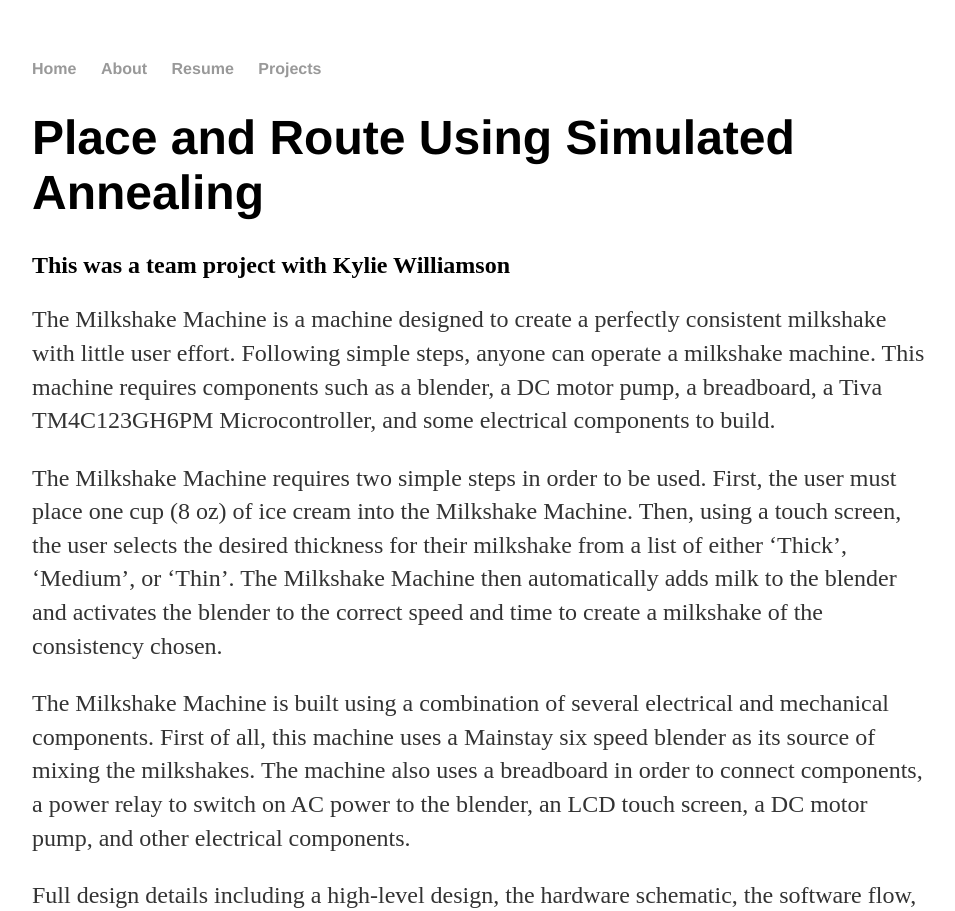
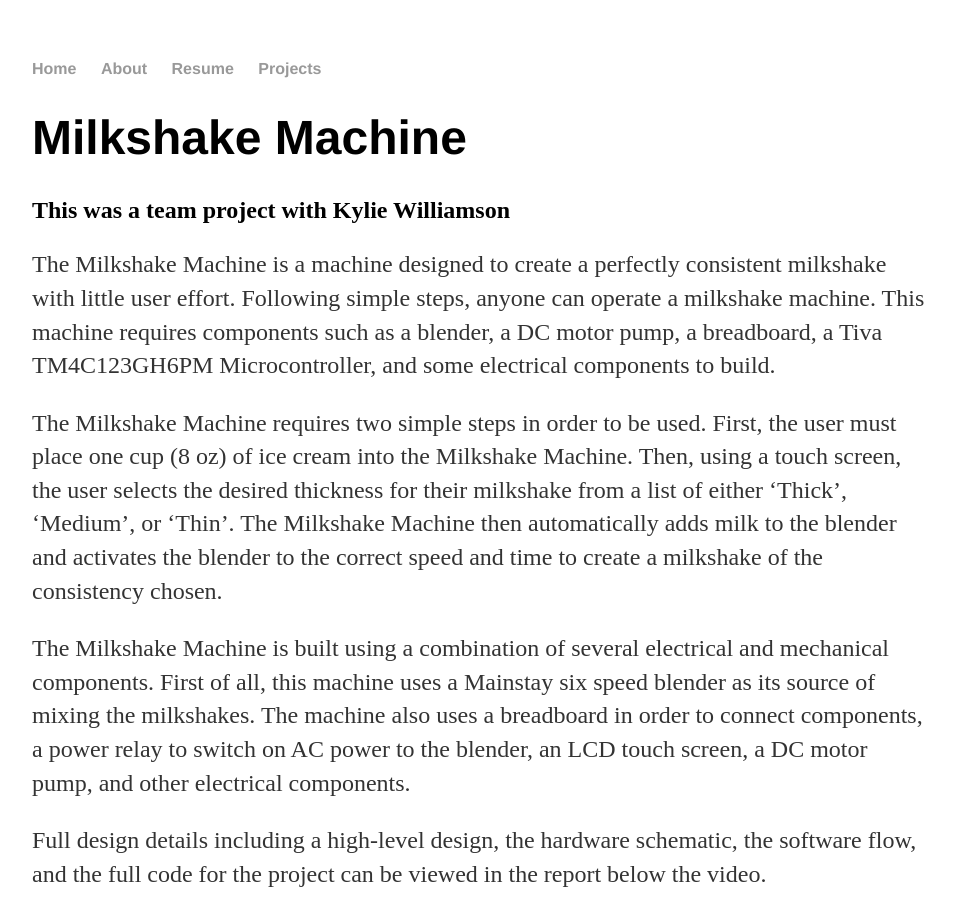
Before and after one commit to jensenjesseh/jensenjesseh.github.io, a Jekyll site: the page built from milkshake_machine/index.html, in a window 1280 px wide, cut to the strip 0-911 px from the top of the page. Shown: the whole strip, without its empty margins (160-1115 px from the left). Built offline with Jekyll 4.4.1, drawn with Linux system fonts in a browser that asks for light colours.

Commit message:
Update index.html

```diff
--- a/milkshake_machine/index.html
+++ b/milkshake_machine/index.html
@@ -4,7 +4,7 @@ title: 'Milkshake Machine'
 ---
 
  <div class="projectList">
-      <h1>Place and Route Using Simulated Annealing</h1>
+      <h1>Milkshake Machine</h1>
       <h2>This was a team project with Kylie Williamson</h2>
       <p>The Milkshake Machine is a machine designed to create a perfectly consistent milkshake with little user effort. Following simple steps, anyone can operate a milkshake machine. This machine requires components such as a blender, a DC motor pump, a breadboard, a Tiva TM4C123GH6PM Microcontroller, and some electrical components to build.</p>
       <p>The Milkshake Machine requires two simple steps in order to be used. First, the user must place one cup (8 oz) of ice cream into the Milkshake Machine. Then, using a touch screen, the user selects the desired thickness for their milkshake from a list of either ‘Thick’, ‘Medium’, or ‘Thin’. The Milkshake Machine then automatically adds milk to the blender and activates the blender to the correct speed and time to create a milkshake of the consistency chosen.</p>
```
